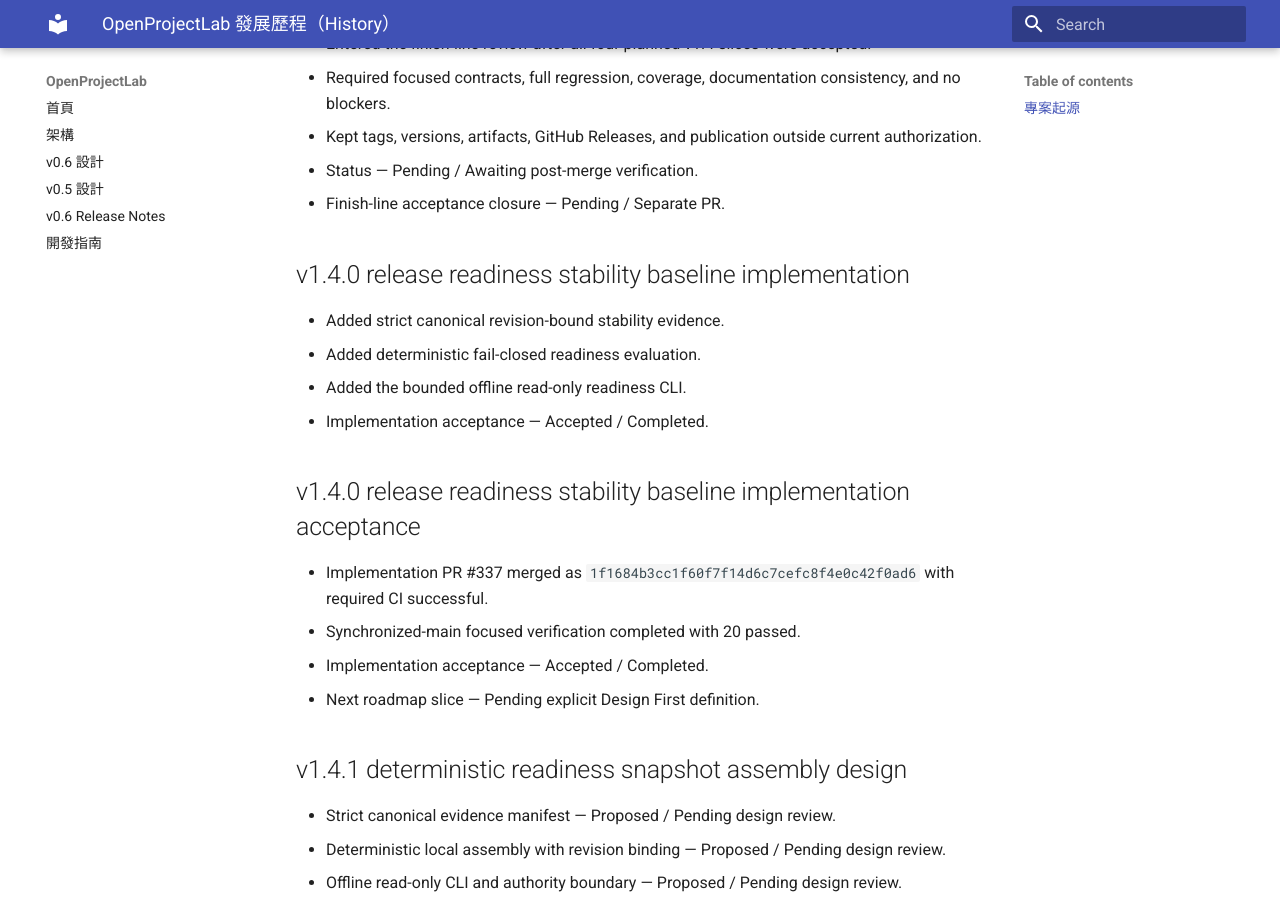
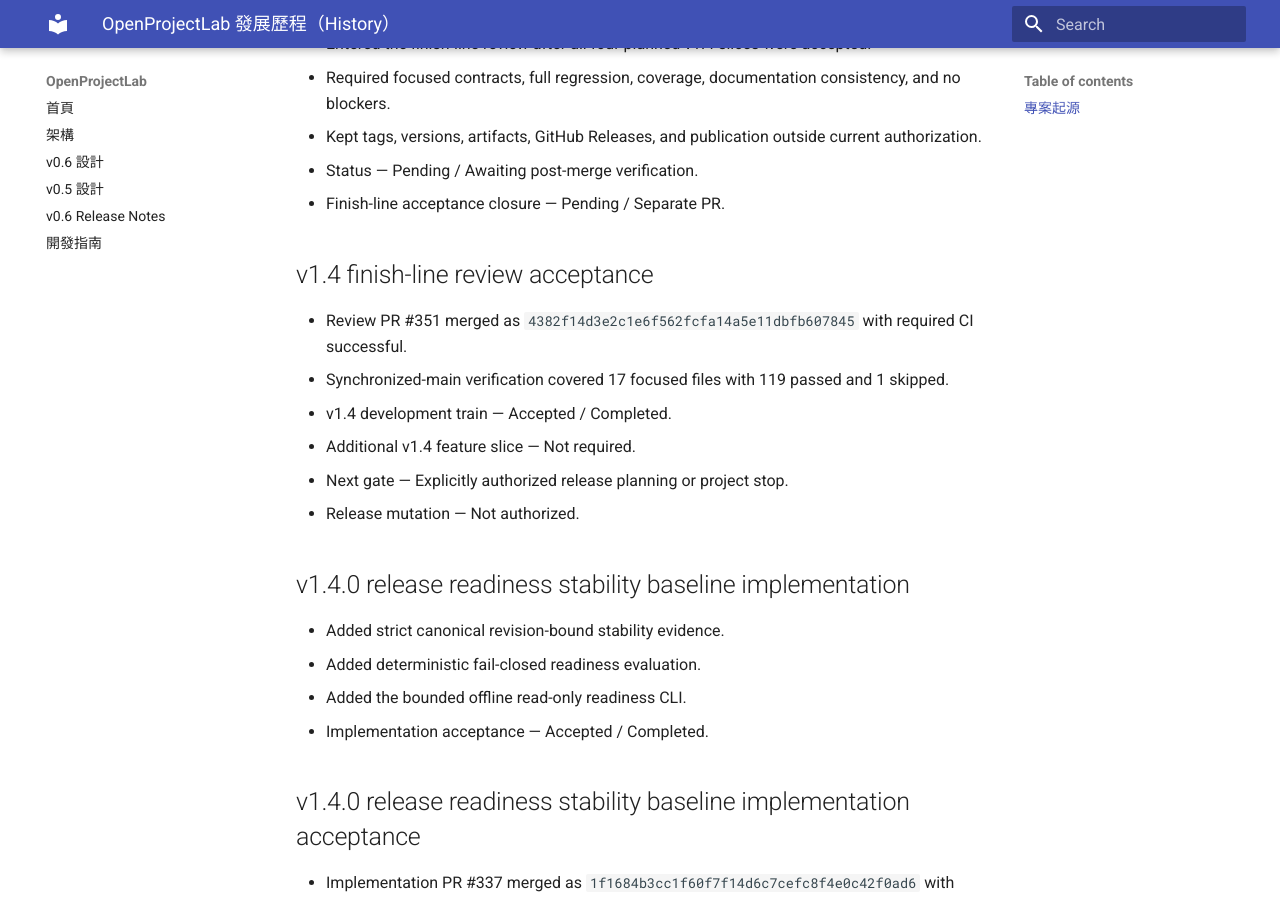
Before and after one commit to khwang1964/OpenProjectLab, an MkDocs documentation site: the page built from docs/HISTORY.md, in a window 1280 px wide and 900 px high, scrolled down 92524 px. Built offline with MkDocs 1.6.1 and Material for MkDocs 9.7.7, drawn with Linux system fonts in a browser that asks for light colours.

Commit message:
docs: accept v1.4 finish-line review (#352)

```diff
--- a/docs/HISTORY.md
+++ b/docs/HISTORY.md
@@ -4366,6 +4366,17 @@
 - Status — Pending / Awaiting post-merge verification.
 - Finish-line acceptance closure — Pending / Separate PR.
 
+<!-- v1.4-finish-line-review-acceptance-history -->
+
+## v1.4 finish-line review acceptance
+
+- Review PR #351 merged as `4382f14d3e2c1e6f562fcfa14a5e11dbfb607845` with required CI successful.
+- Synchronized-main verification covered 17 focused files with 119 passed and 1 skipped.
+- v1.4 development train — Accepted / Completed.
+- Additional v1.4 feature slice — Not required.
+- Next gate — Explicitly authorized release planning or project stop.
+- Release mutation — Not authorized.
+
 <!-- v1.4.0-release-readiness-stability-baseline-implementation-history -->
 
 ## v1.4.0 release readiness stability baseline implementation
```
Also changed, not shown: CHANGELOG.md (+11 -0 lines), docs/releases/v1.4-finish-line-review-acceptance.md (added, +32 -0 lines), docs/roadmap.md (+11 -0 lines), 1 other file.
